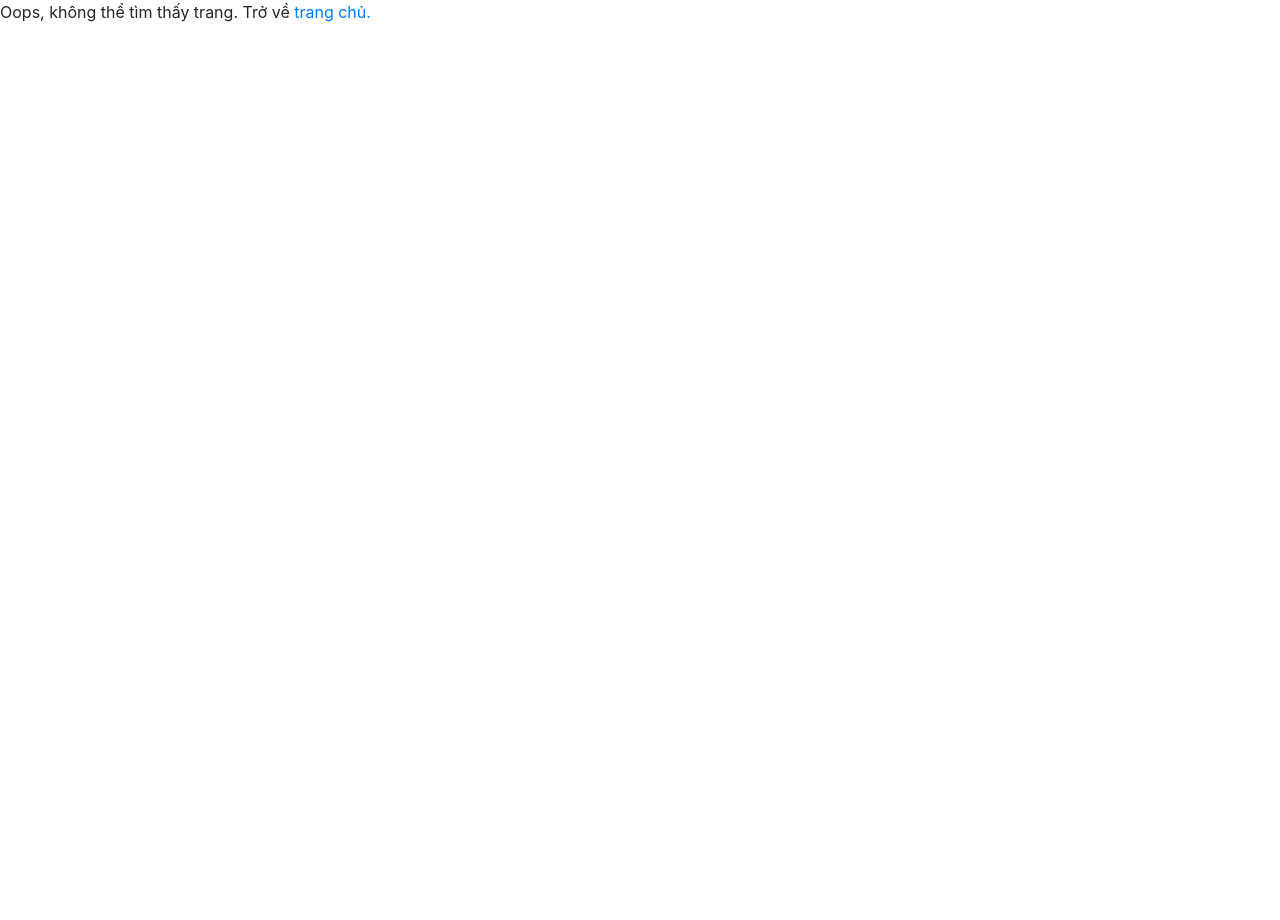
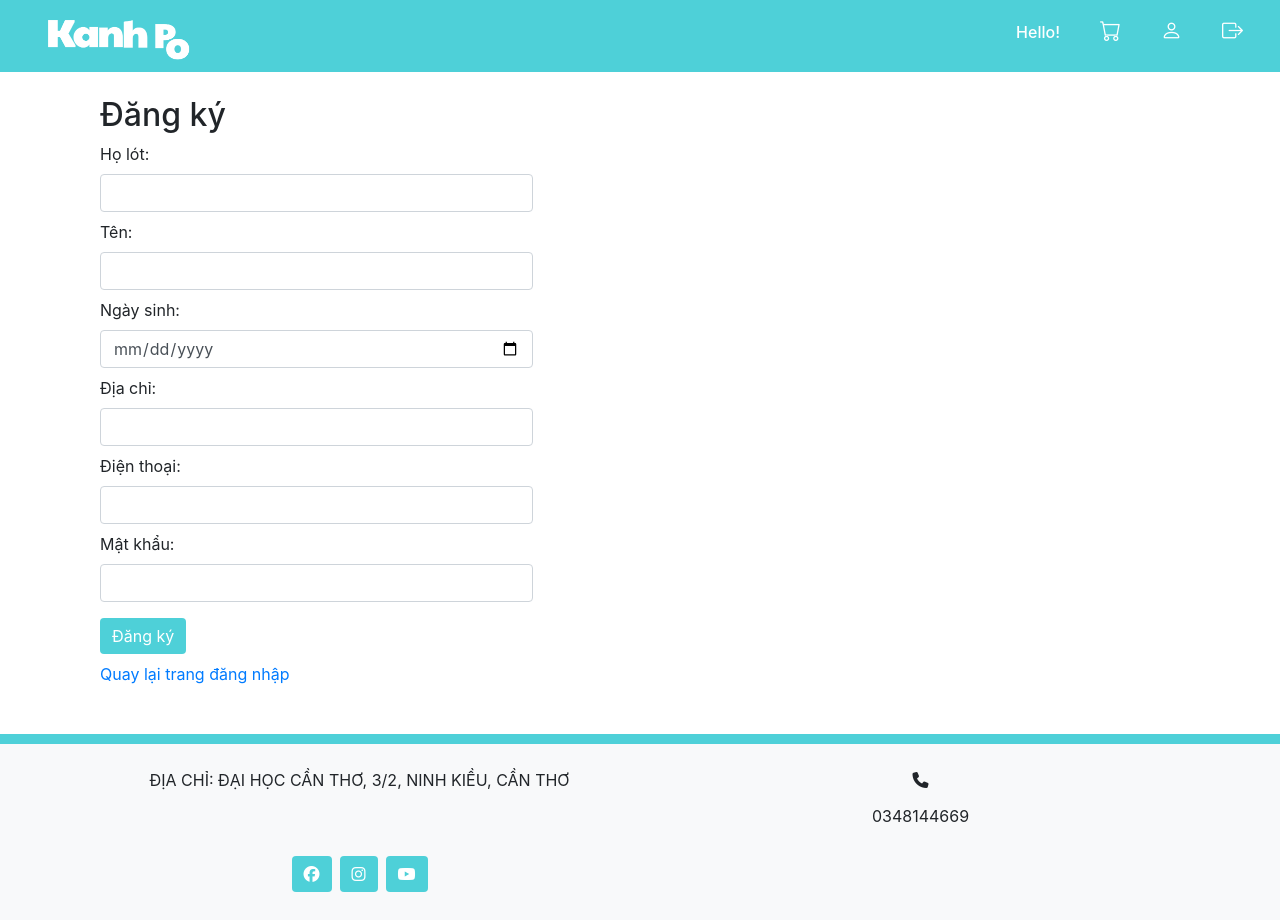
Before and after one commit to khanhnehe/frontend-qlms, a Vue app: page /register in a window 1280 px wide. Before the commit the page ends 800 px from the top, so only its background shows below. Built offline with nearby package versions, Linux system fonts and the light colour scheme.

Commit message:
thêm footer và register

```diff
--- a/src/components/admin/user/Login.vue
+++ b/src/components/admin/user/Login.vue
@@ -1,15 +1,22 @@
 <template>
-    <div>
-        <h2>Đăng nhập</h2>
-        <form @submit.prevent="login">
-            <label for="dienThoai">Điện thoại:</label>
-            <input type="text" id="dienThoai" v-model="dienThoai" required>
+    <div class="container">
+        <div class="col-5 mt-4" style="height: 500px;">
+            <h2 class="">Đăng nhập</h2>
+            <form @submit.prevent="login">
+                <label class="form-label mt-2">Điện thoại:</label>
+                <input class="form-control" type="text" v-model="dienThoai" required>
 
-            <label for="password">Mật khẩu:</label>
-            <input type="password" id="password" v-model="password" required>
+                <label class="form-label">Mật khẩu:</label>
+                <input class="form-control mb-3" type="password" v-model="password" required>
 
-            <button type="submit">Đăng nhập</button>
-        </form>
+                <button class="btn btn-primary" style="background-color: #4ed0d8; border:#4ed0d8" type="submit">Đăng
+                    nhập</button>
+                <div class="register mt-2"> <router-link to="/register">Nếu bạn chưa có tài khoản đăng ký
+                        ngay</router-link>
+                </div>
+            </form>
+        </div>
+
     </div>
 </template>
 
@@ -35,7 +42,7 @@ export default {
                 const response = await DocGiaService.loginDocGia(data);
                 if (response.errCode === 0) {
                     console.log('Đăng nhập thành công');
-                    this.setDocGia(response.docGia); // Sửa dòng này
+                    this.setDocGia(response.docGia);
                     this.$router.push({ name: 'user.home' });
                 } else {
                     alert(response.errMessage);
--- a/src/components/admin/user/Register.vue
+++ b/src/components/admin/user/Register.vue
@@ -0,0 +1,83 @@
+<template>
+    <div class="container">
+        <div class="col-5 mt-4 mb-5">
+            <h2 class="">Đăng ký</h2>
+            <form @submit.prevent="register">
+                <div>
+                    <label class="form-label">Họ lót:</label>
+                    <input class="form-control mb-2" v-model="docGia.hoLot" type="text" required>
+                </div>
+                <div>
+                    <label class="form-label">Tên:</label>
+                    <input class="form-control mb-2" v-model="docGia.ten" type="text" required>
+                </div>
+                <div>
+                    <label class="form-label">Ngày sinh:</label>
+                    <input class="form-control mb-2" v-model="docGia.ngaySinh" type="date" required>
+                </div>
+                <div>
+                    <label class="form-label">Địa chỉ:</label>
+                    <input class="form-control mb-2" v-model="docGia.diaChi" type="text" required>
+                </div>
+                <div>
+                    <label class="form-label">Điện thoại:</label>
+                    <input class="form-control mb-2" v-model="docGia.dienThoai" type="tel" required>
+                </div>
+                <div>
+                    <label class="form-label">Mật khẩu:</label>
+                    <input class="form-control mb-2 mb-3" v-model="docGia.password" type="password" required>
+                </div>
+                <div>
+                    <button class="btn btn-primary" style="background-color: #4ed0d8; border:#4ed0d8" type="submit">Đăng
+                        ký</button>
+                </div>
+
+                <div class="register mt-2"> <router-link to="/login">Quay lại trang đăng nhập</router-link>
+                </div>
+            </form>
+        </div>
+
+    </div>
+</template>
+
+<script>
+import DocGiaService from '@/services/docGia.service';
+
+export default {
+    name: "Register",
+    data() {
+        return {
+            docGia: {
+                hoLot: '',
+                ten: '',
+                ngaySinh: '',
+                diaChi: '',
+                dienThoai: '',
+                password: ''
+            }
+        }
+    },
+    methods: {
+        async register() {
+            try {
+                const response = await DocGiaService.createDocGia(this.docGia);
+                if (response.errCode === 0) {
+                    alert('Đăng ký thành công');
+                    this.docGia = {
+                        hoLot: '',
+                        ten: '',
+                        ngaySinh: '',
+                        diaChi: '',
+                        dienThoai: '',
+                        password: ''
+                    };
+                } else {
+                    alert(response.errMessage);
+                }
+            } catch (error) {
+                console.error(error);
+            }
+        }
+    }
+}
+</script>
--- a/src/components/ui/Footer.vue
+++ b/src/components/ui/Footer.vue
@@ -0,0 +1,38 @@
+<template>
+    <footer class="bg-light text-center text-lg-start">
+        <div class="line" style="background-color: #4ed0d8; border:#4ed0d8; height: 10px;"></div>
+
+        <div class="container p-4">
+            <div class="row">
+                <div class="col-lg-6 col-md-12 mb-4 mb-md-0">
+                    <p class="text-uppercase">Địa chỉ: Đại học Cần Thơ, 3/2, Ninh Kiều, Cần Thơ</p>
+                </div>
+                <div class="col-lg-3 col-md-6 mb-4 mb-md-0">
+                    <i class="fas fa-phone mb-3"></i>
+                    <p>0348144669</p>
+                </div>
+                <div class="col-lg-3 col-md-6 mb-4 mb-md-0">
+                    <div class="mt-2">
+                        <a href="https://www.facebook.com" target="_blank" class="btn btn-primary btn-floating m-1"
+                            style="background-color: #4ed0d8; border:#4ed0d8;"><i class="fab fa-facebook"></i></a>
+                        <a href="https://www.instagram.com" target="_blank" class="btn btn-primary btn-floating m-1"
+                            style="background-color: #4ed0d8; border:#4ed0d8;"><i class="fab fa-instagram"></i></a>
+                        <a href="https://www.youtube.com" target="_blank" class="btn btn-primary btn-floating m-1"
+                            style="background-color: #4ed0d8; border:#4ed0d8;"><i class="fab fa-youtube"></i></a>
+                    </div>
+                </div>
+            </div>
+        </div>
+    </footer>
+</template>
+<script>
+export default {
+    name: 'Footer'
+}
+</script>
+
+<style scoped>
+footer {
+    /* Style your footer here */
+}
+</style>
--- a/src/router/index.js
+++ b/src/router/index.js
@@ -9,6 +9,8 @@ import Login from "@/components/admin/user/Login.vue";
 import CartSach from "@/components/ui/Sachs/CartSach.vue";
 import PhieuCho from "@/components/ui/PhieuMuon/PhieuCho.vue";
 import PhieuMuonAdmin from "@/components/admin/PhieuMuonadmin/PhieuMuonAdmin.vue";
+import Register from "@/components/admin/user/Register.vue";
+
 const routes = [
     {
         path: "/admin",
@@ -69,6 +71,12 @@ const routes = [
                 name: "user.PhieuCho",
                 component: PhieuCho,
             },
+            //đk
+            {
+                path: "/register",
+                name: "user.Register",
+                component: Register,
+            },
 
         ]
     },
--- a/src/router/layout/Userlayout.vue
+++ b/src/router/layout/Userlayout.vue
@@ -4,16 +4,18 @@
     <main>
       <router-view />
     </main>
+    <Footer />
   </div>
 </template>
 
 <script>
 import HeaderHome from '@/components/ui/HeaderHome.vue';
+import Footer from '@/components/ui/Footer.vue';
 
 export default {
   components: {
     HeaderHome,
-
+    Footer
   }
 };
 </script>
```
Lines whose indentation alone changed are shown as unchanged.
